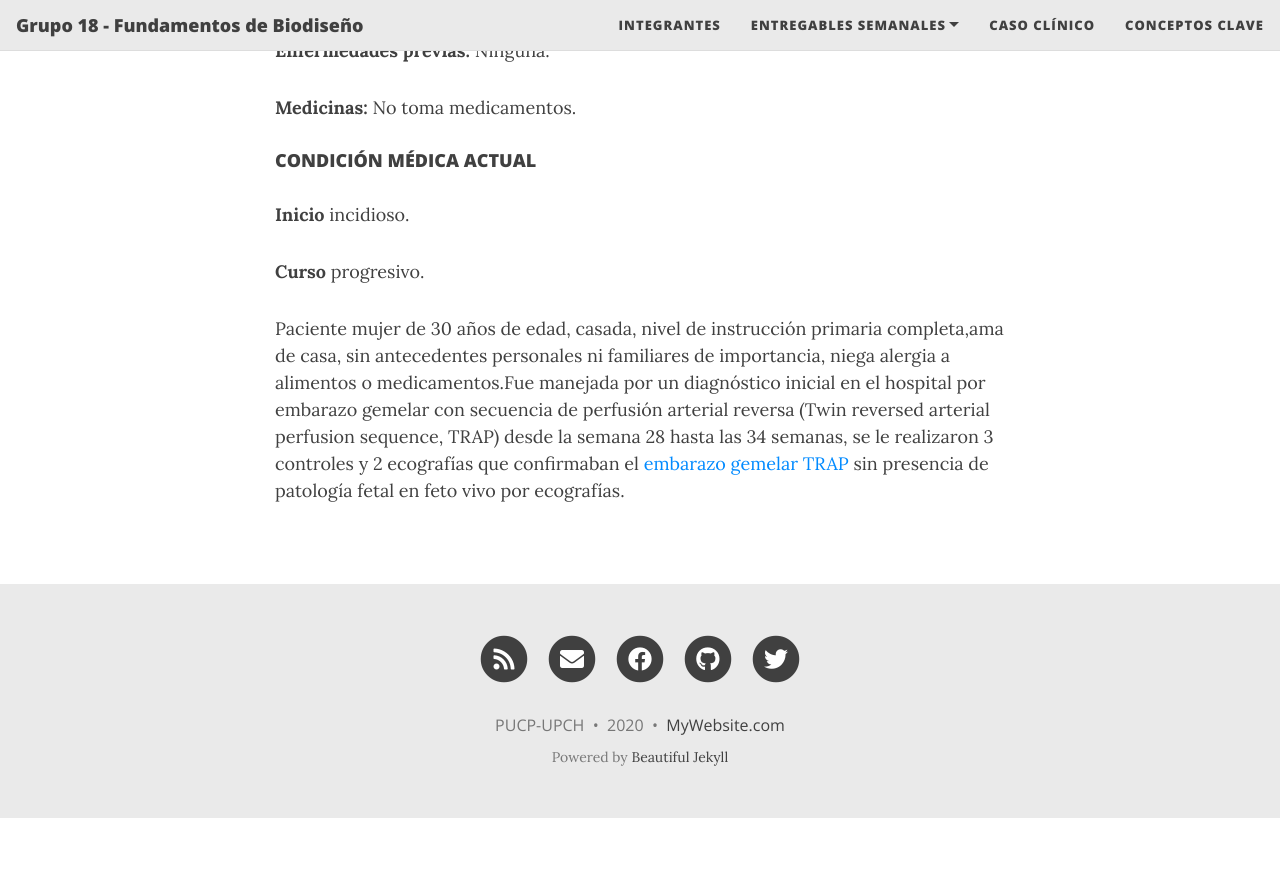
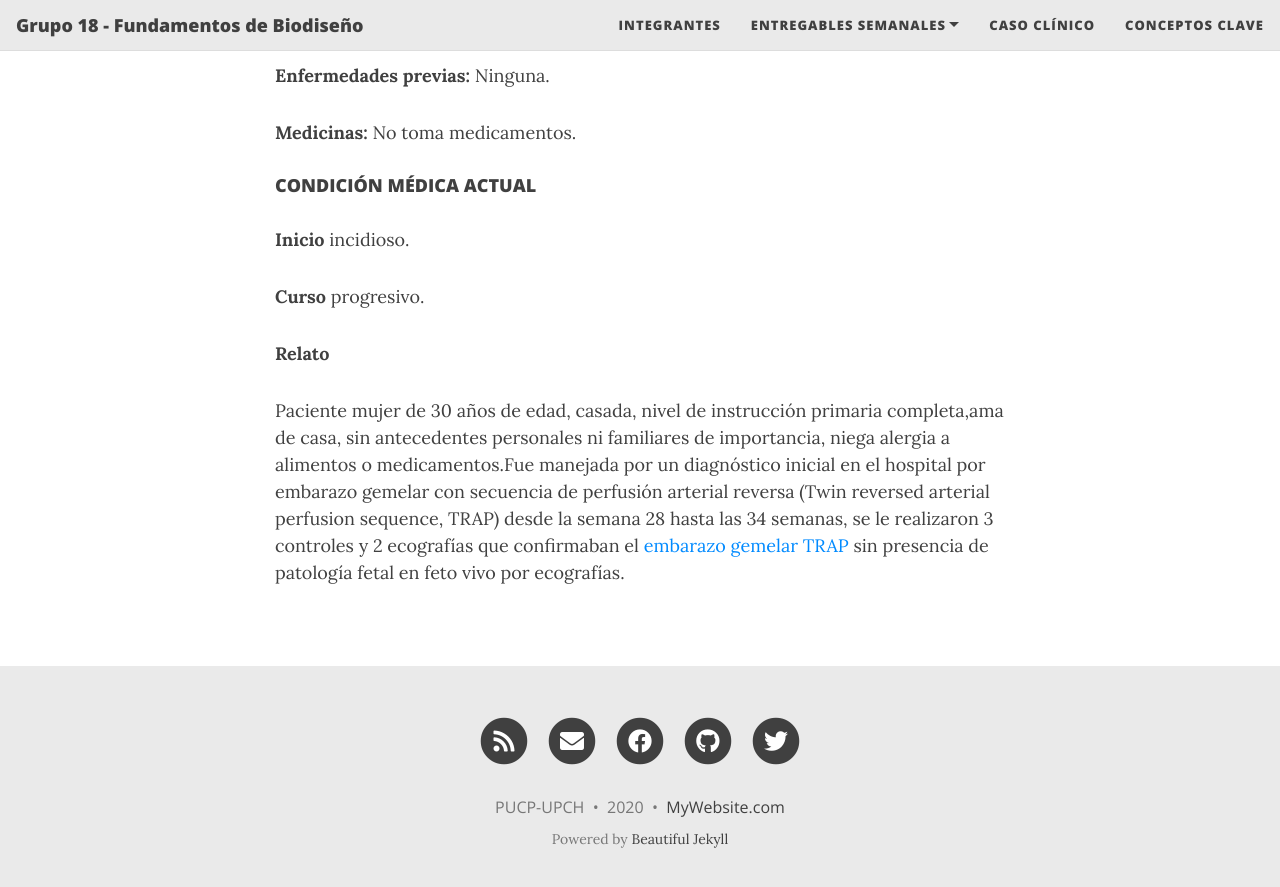
Before and after one commit to equipo18-fundbio/equipo18-fundbio1, a Jekyll site: the page built from CasoClinico/CasoClinico.md, in a window 1280 px wide and 900 px high, scrolled down 915 px. Shown: the top 887 px of the window. Built offline with Jekyll 4.4.1, drawn with Linux system fonts in a browser that asks for light colours; nearby versions of some CDN libraries; before the commit the page ends 1733 px from its top, so only the background shows below that.

Commit message:
Update CasoClinico.md

```diff
--- a/CasoClinico/CasoClinico.md
+++ b/CasoClinico/CasoClinico.md
@@ -6,6 +6,7 @@ subtitle: Control Prenatal
 
 
 ### Autor:Cender Quispe
+- - -
 #### **DATOS PERSONALES**
 
 **Paciente:** Mujer de 30 años
@@ -42,7 +43,9 @@ subtitle: Control Prenatal
 
 **Curso** progresivo.
 
+**Relato**
+
 
 Paciente mujer de 30 años de edad, casada, nivel de instrucción primaria completa,ama de casa, sin antecedentes personales ni familiares de importancia, niega alergia a alimentos
 o medicamentos.Fue manejada por un diagnóstico inicial en el hospital por embarazo gemelar con secuencia de perfusión arterial reversa (Twin reversed arterial perfusion sequence, TRAP) desde la
-semana 28 hasta las 34 semanas, se le realizaron 3 controles y 2 ecografías que confirmaban el [embarazo gemelar TRAP](https://www.elsevier.es/es-revista-diagnostico-prenatal-327-articulo-secuencia-trap-diagnostico-opciones-tratamiento-S2173412712000595) sin presencia de patología fetal en feto vivo por ecografías.
+semana 28 hasta las 34 semanas, se le realizaron 3 controles y 2 ecografías que confirmaban el [embarazo gemelar TRAP](/Documentacion/ConceptosClaves) sin presencia de patología fetal en feto vivo por ecografías.
```
